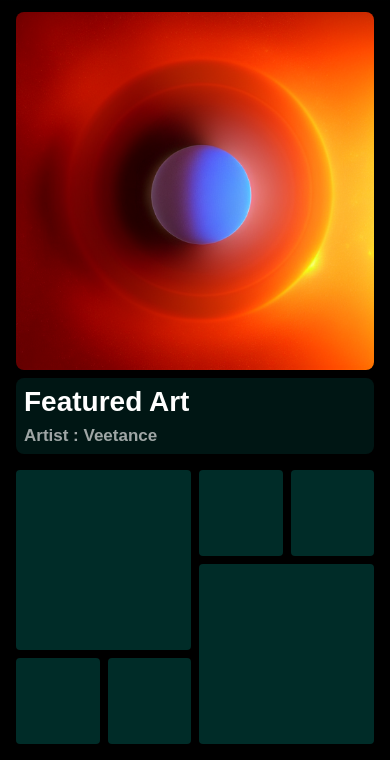
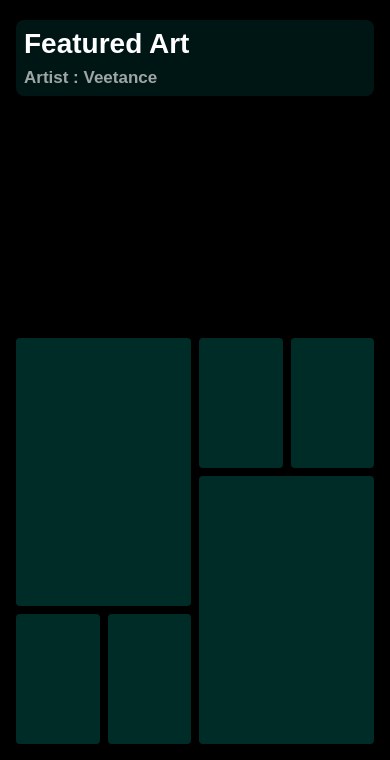
Before and after one commit to veetance/Cordova-MediaCapture-CamApp, a website: page www/index.html in a window 390 px wide. Shown: the part 84-844 px from the top of the page. Drawn offline with Linux system fonts and the light colour scheme; some packages are replaced by stand-ins of ours; a web font is replaced by a local one.

Commit message:
Cam-Data-captured YAYYY

```diff
--- a/www/index.html
+++ b/www/index.html
@@ -71,7 +71,7 @@
         <div class="viewer">
 
         <div class="viewer_image">
-            <img src="/www/img/Galleree/art-01.png" alt="image">
+           <div class="CamcaptureData"></div>
         </div>
 
             <div class="viewer_info">
```
